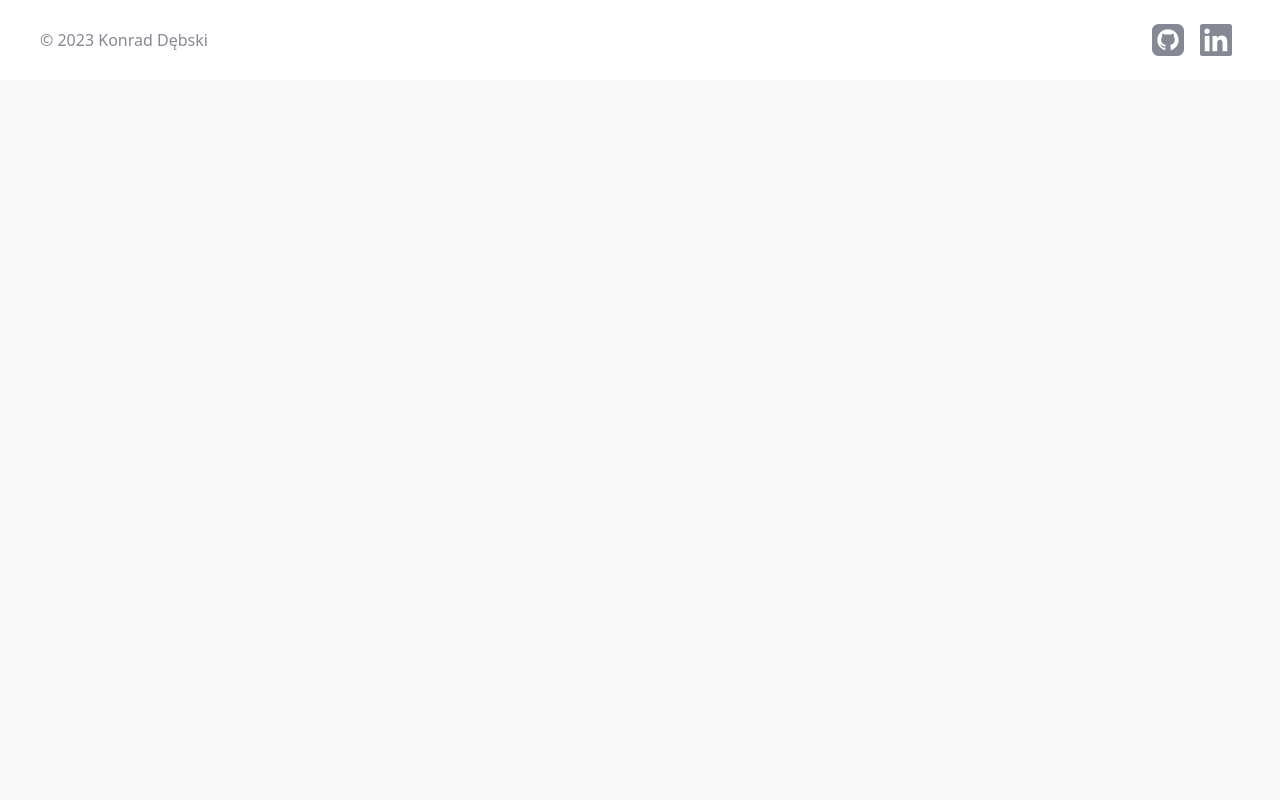
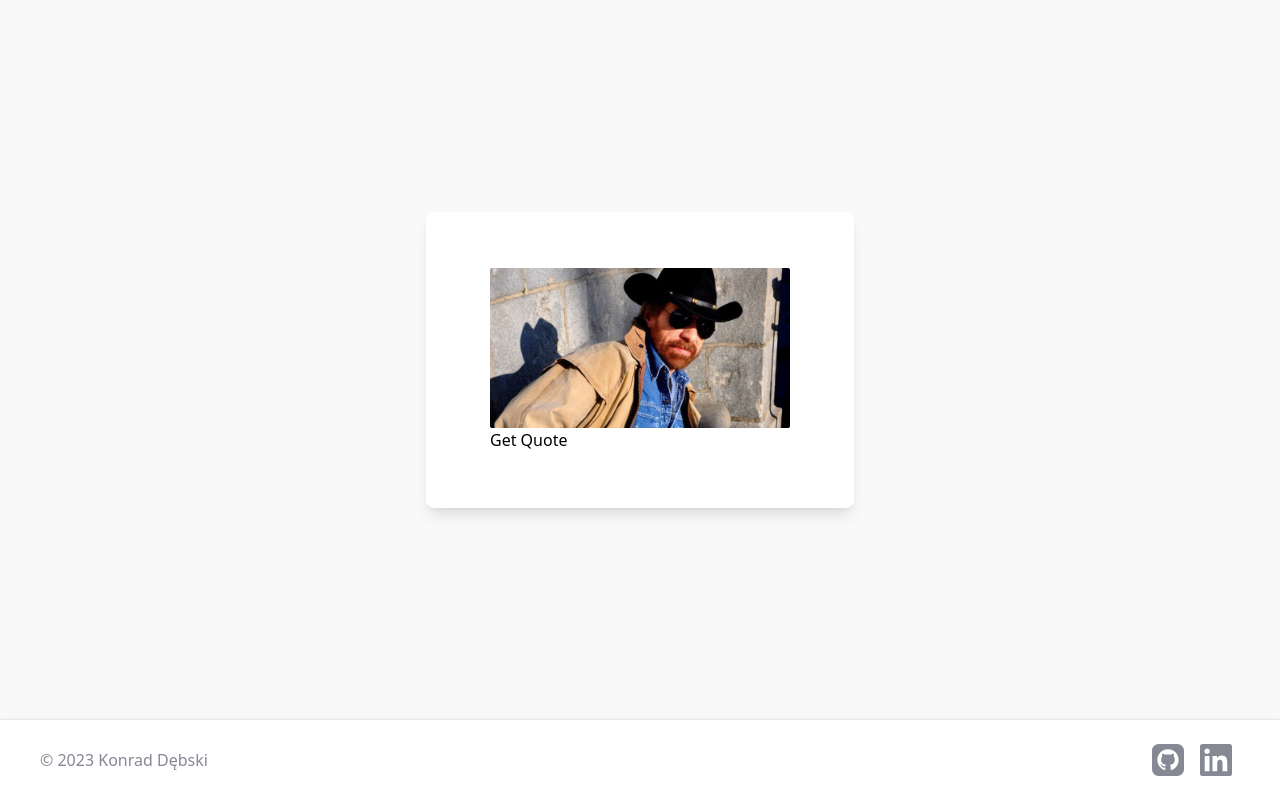
Before and after one commit to DrewnioQ/chuck-norris-jokes, a React (Vite) app: page / in a window 1280 px wide. Built offline with nearby package versions, Linux system fonts and the light colour scheme; no server answers.

Commit message:
Add Card component

```diff
--- /dev/null
+++ b/src/components/Card/Card.tsx
@@ -0,0 +1,35 @@
+import { useEffect, useState } from "react"
+import getData, { getCategories } from "../../lib/ChuckNorrisAPI.ts"
+import { CategoriesAPI, DataAPI } from "../../types/types.ts"
+import Image from "./Image/Image.tsx"
+
+export default function Card() {
+  const [result, setResult] = useState<DataAPI>()
+  const [categories, setCategories] = useState<CategoriesAPI>()
+
+  async function handleGetQuote() {
+    const data = await getData()
+    if (!data) return
+    setResult(data)
+  }
+
+  async function handleGetCategories() {
+    const data = await getCategories()
+    if (!data) return
+    setCategories(data)
+  }
+
+  useEffect(() => {
+    handleGetCategories()
+    handleGetQuote()
+  }, [])
+
+  return (
+    <div className="max-w-xl rounded-lg bg-white px-16 py-14 shadow-lg">
+      <Image />
+      <button type="button" onClick={handleGetQuote}>
+        Get Quote
+      </button>
+    </div>
+  )
+}
--- a/src/pages/App.tsx
+++ b/src/pages/App.tsx
@@ -1,8 +1,12 @@
+import Card from "../components/Card/Card.tsx"
 import Footer from "../components/Footer/Footer.tsx"
 
 export default function App() {
   return (
     <div className="page-container flex min-h-screen flex-col justify-between bg-pagebackground">
+      <main className="m-auto p-10">
+        <Card />
+      </main>
       <Footer />
     </div>
   )
```
